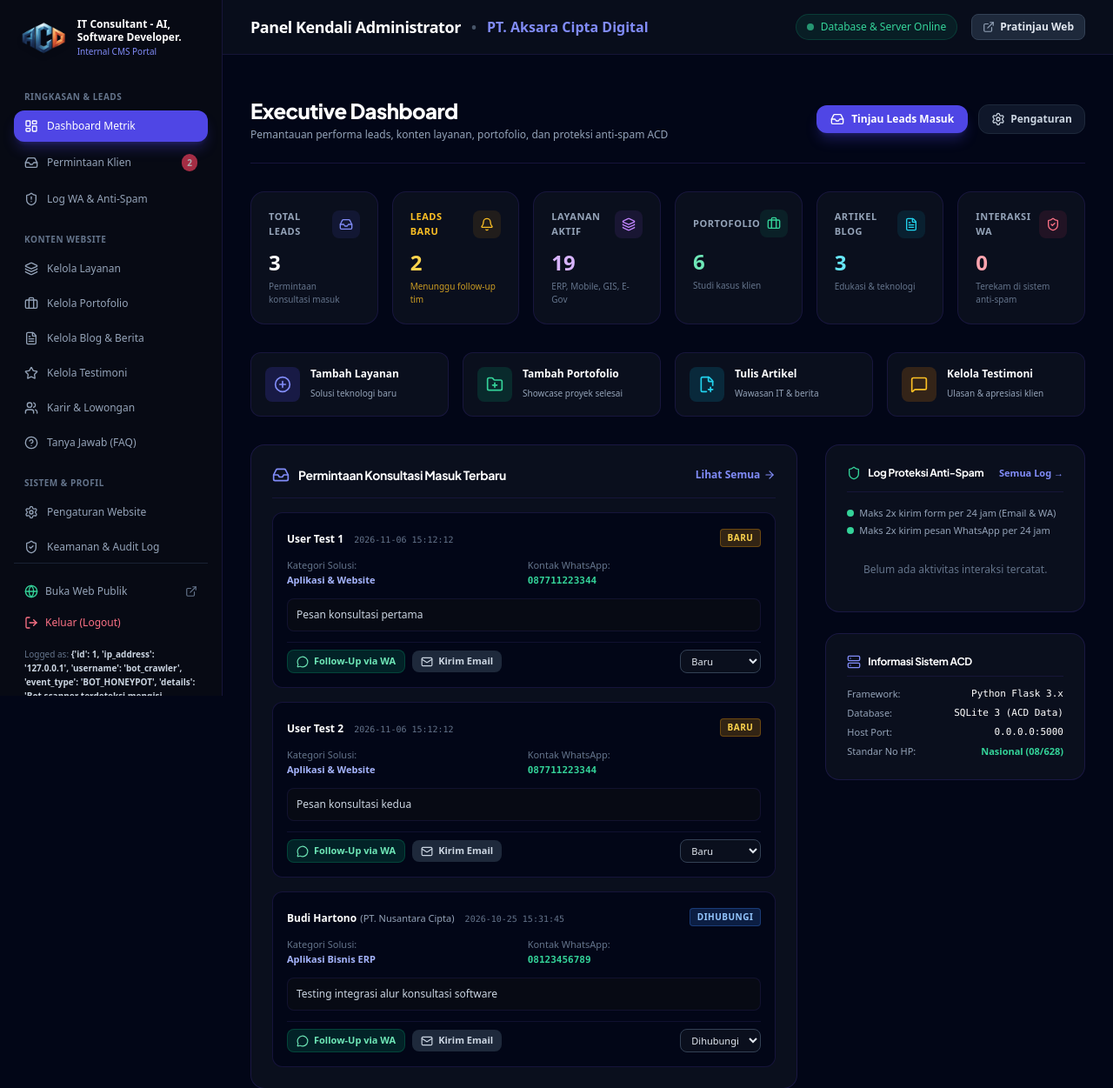
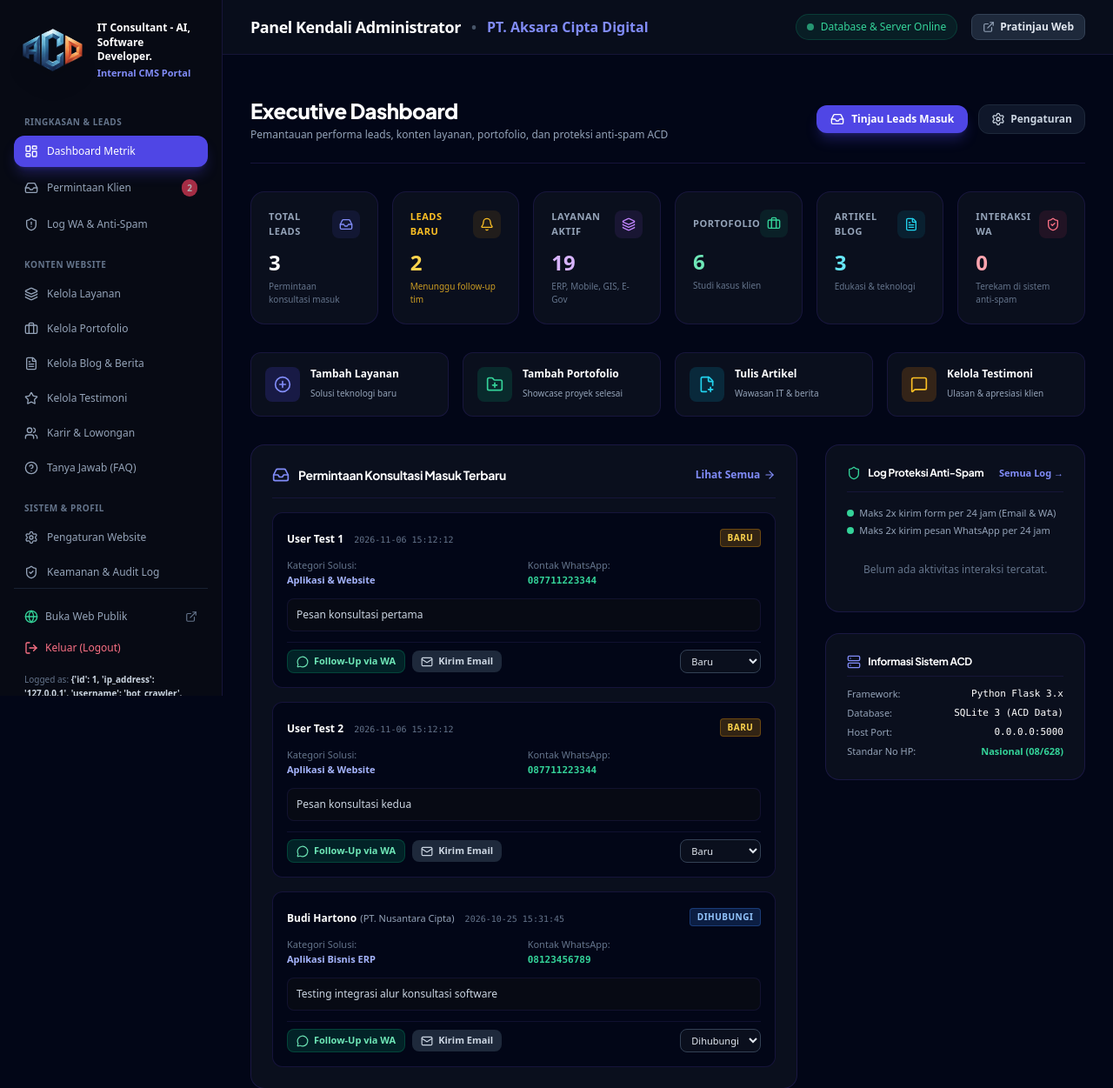
Before and after one commit to nenkai194-wq/acd_official, a Flask app: page /admin/dashboard in a window 1280 px wide. Shown: the top 1251 px of the page at 87% size. Run offline with Flask 3, Linux system fonts and the light colour scheme; a user stored in the database is signed in; data comes from the database, SQL or seed files in the repository; data that the repository does not hold is empty; some libraries are stand-ins or nearby versions.

Commit message:
style: perbesar ukuran logo ACD pada sidebar, mobile bar, dan halaman otorisasi

```diff
--- a/templates/admin/base.html
+++ b/templates/admin/base.html
@@ -51,8 +51,8 @@
 
     <!-- Mobile Topbar -->
     <div class="md:hidden flex items-center justify-between p-4 bg-[#0a0f1d] border-b border-indigo-950/80 sticky top-0 z-50">
-        <div class="flex items-center space-x-2.5">
-            <img src="{{ url_for('static', filename='images/logo_acd_icon.png') }}" alt="Logo ACD" class="h-8 w-auto">
+        <div class="flex items-center space-x-3">
+            <img src="{{ url_for('static', filename='images/logo_acd_icon.png') }}" alt="Logo ACD" class="h-11 w-auto drop-shadow-md">
             <span class="font-extrabold text-white text-xs">IT Consultant - AI, Software Developer.</span>
         </div>
         <button id="mobileMenuBtn" class="p-2 rounded-lg bg-slate-900 text-slate-300 hover:text-white border border-slate-800">
@@ -64,11 +64,11 @@
     <aside id="sidebar" class="hidden md:flex flex-col w-full md:w-64 bg-[#070a14] border-r border-indigo-950/70 p-4 justify-between shrink-0 sticky top-0 h-screen overflow-y-auto custom-scrollbar z-40">
         <div class="space-y-6">
             <!-- Brand Info -->
-            <div class="flex items-center space-x-3 px-2 py-1">
-                <img src="{{ url_for('static', filename='images/logo_acd_icon.png') }}" alt="Logo ACD" class="h-10 w-auto drop-shadow-md shrink-0">
+            <div class="flex items-center space-x-3.5 px-2 py-2">
+                <img src="{{ url_for('static', filename='images/logo_acd_icon.png') }}" alt="Logo ACD" class="h-14 w-auto drop-shadow-xl shrink-0 transition-transform hover:scale-105">
                 <div class="flex flex-col min-w-0">
-                    <span class="font-black text-white text-xs leading-tight">IT Consultant - AI, Software Developer.</span>
-                    <span class="text-[10px] text-indigo-400 font-medium mt-0.5">Internal CMS Portal</span>
+                    <span class="font-black text-white text-xs leading-snug">IT Consultant - AI, Software Developer.</span>
+                    <span class="text-[11px] text-indigo-400 font-semibold mt-0.5">Internal CMS Portal</span>
                 </div>
             </div>
 
--- a/templates/admin/login.html
+++ b/templates/admin/login.html
@@ -14,7 +14,7 @@
     <div class="max-w-md w-full bg-[#0d0f1a]/95 border border-indigo-950/80 rounded-3xl p-8 shadow-2xl relative z-10 backdrop-blur-md">
         <!-- Logo & Title -->
         <div class="text-center mb-6">
-            <img src="{{ url_for('static', filename='images/logo_acd_icon.png') }}" alt="Logo ACD" class="h-16 w-auto mx-auto mb-3 drop-shadow-lg">
+            <img src="{{ url_for('static', filename='images/logo_acd_icon.png') }}" alt="Logo ACD" class="h-20 sm:h-24 w-auto mx-auto mb-3 drop-shadow-xl hover:scale-105 transition-transform">
             <h2 class="text-xl font-bold text-white tracking-tight">Portal Staf & Administrator</h2>
             <p class="text-xs text-indigo-300 mt-1">PT. Aksara Cipta Digital (acd.co.id)</p>
         </div>
--- a/templates/admin/verify_2fa.html
+++ b/templates/admin/verify_2fa.html
@@ -20,7 +20,7 @@
         <!-- Logo & Header -->
         <div class="text-center space-y-2">
             <div class="inline-flex p-3 rounded-2xl bg-indigo-950/70 border border-indigo-900/60 mb-1">
-                <img src="{{ url_for('static', filename='images/logo_acd_icon.png') }}" alt="Logo ACD" class="h-14 w-auto drop-shadow-lg">
+                <img src="{{ url_for('static', filename='images/logo_acd_icon.png') }}" alt="Logo ACD" class="h-20 w-auto drop-shadow-xl hover:scale-105 transition-transform">
             </div>
             <h2 class="text-xl font-bold text-white tracking-tight">Otorisasi Ganda (Two-Factor PIN Master)</h2>
             <p class="text-xs text-indigo-300">
```
